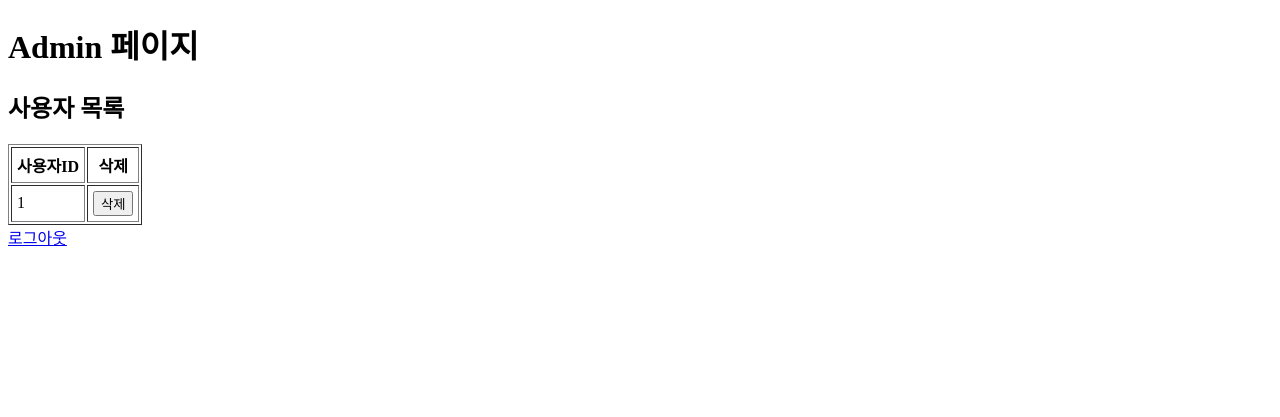
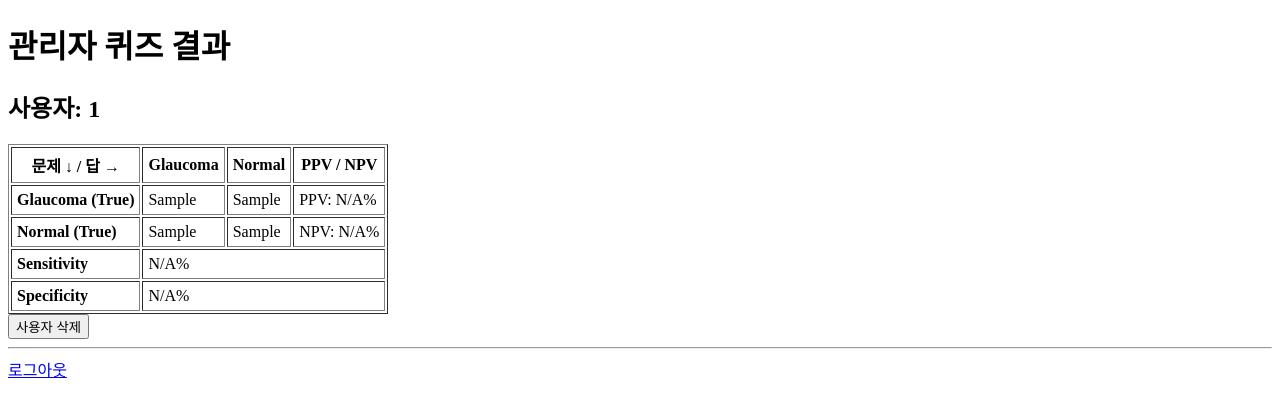
Before and after one commit to rlaehdud0810/Optomap_test2, a Flask app: template templates/admin.html in a window 1280 px wide. Shown: the top 417 px of the page. Run offline with Flask 3, Linux system fonts and the light colour scheme; the template is opened without the code that fills it: most values are stand-ins (such as "Sample title", 1, 10 or a date in 2020).

Commit message:
Update admin page for quiz results display

```diff
--- a/templates/admin.html
+++ b/templates/admin.html
@@ -2,25 +2,61 @@
 <html>
 <head>
     <meta charset="utf-8">
-    <title>Admin</title>
+    <title>관리자 퀴즈 결과</title>
 </head>
 <body>
-<h1>Admin 페이지</h1>
+<h1>관리자 퀴즈 결과</h1>
 
-<h2>사용자 목록</h2>
+{% for uid, vals in matrix_stats.items() %}
+<h2>사용자: {{ uid }}</h2>
+
+{% if vals %}
 <table border="1" cellpadding="5">
-<tr><th>사용자ID</th><th>삭제</th></tr>
-{% for uid, result in stats.items() %}
-<tr>
-    <td>{{ uid }}</td>
-    <td>
-        <form action="{{ url_for('delete_user', uid=uid) }}" method="post" onsubmit="return confirm('정말 삭제하시겠습니까?');">
-            <button type="submit">삭제</button>
-        </form>
-    </td>
-</tr>
+    <tr>
+        <th>문제 ↓ / 답 →</th>
+        <th>Glaucoma</th>
+        <th>Normal</th>
+        <th>PPV / NPV</th>
+    </tr>
+    <tr>
+        <td><b>Glaucoma (True)</b></td>
+        <td>{{ vals.a }}</td>
+        <td>{{ vals.b }}</td>
+        <td>
+            PPV: {{ (vals.PPV*100)|round(2) if vals.PPV else 'N/A'}}%
+        </td>
+    </tr>
+    <tr>
+        <td><b>Normal (True)</b></td>
+        <td>{{ vals.c }}</td>
+        <td>{{ vals.d }}</td>
+        <td>
+            NPV: {{ (vals.NPV*100)|round(2) if vals.NPV else 'N/A'}}%
+        </td>
+    </tr>
+    <tr>
+        <td><b>Sensitivity</b></td>
+        <td colspan="3">
+            {{ (vals.Sensitivity*100)|round(2) if vals.Sensitivity else 'N/A'}}%
+        </td>
+    </tr>
+    <tr>
+        <td><b>Specificity</b></td>
+        <td colspan="3">
+            {{ (vals.Specificity*100)|round(2) if vals.Specificity else 'N/A'}}%
+        </td>
+    </tr>
+</table>
+{% else %}
+<p>결과 없음</p>
+{% endif %}
+
+<!-- 삭제 버튼 -->
+<form action="{{ url_for('delete_user', uid=uid) }}" method="post" onsubmit="return confirm('정말 삭제하시겠습니까?');">
+    <button type="submit">사용자 삭제</button>
+</form>
+<hr>
 {% endfor %}
-</table>
 
 <a href="{{ url_for('logout') }}">로그아웃</a>
 </body>
```
